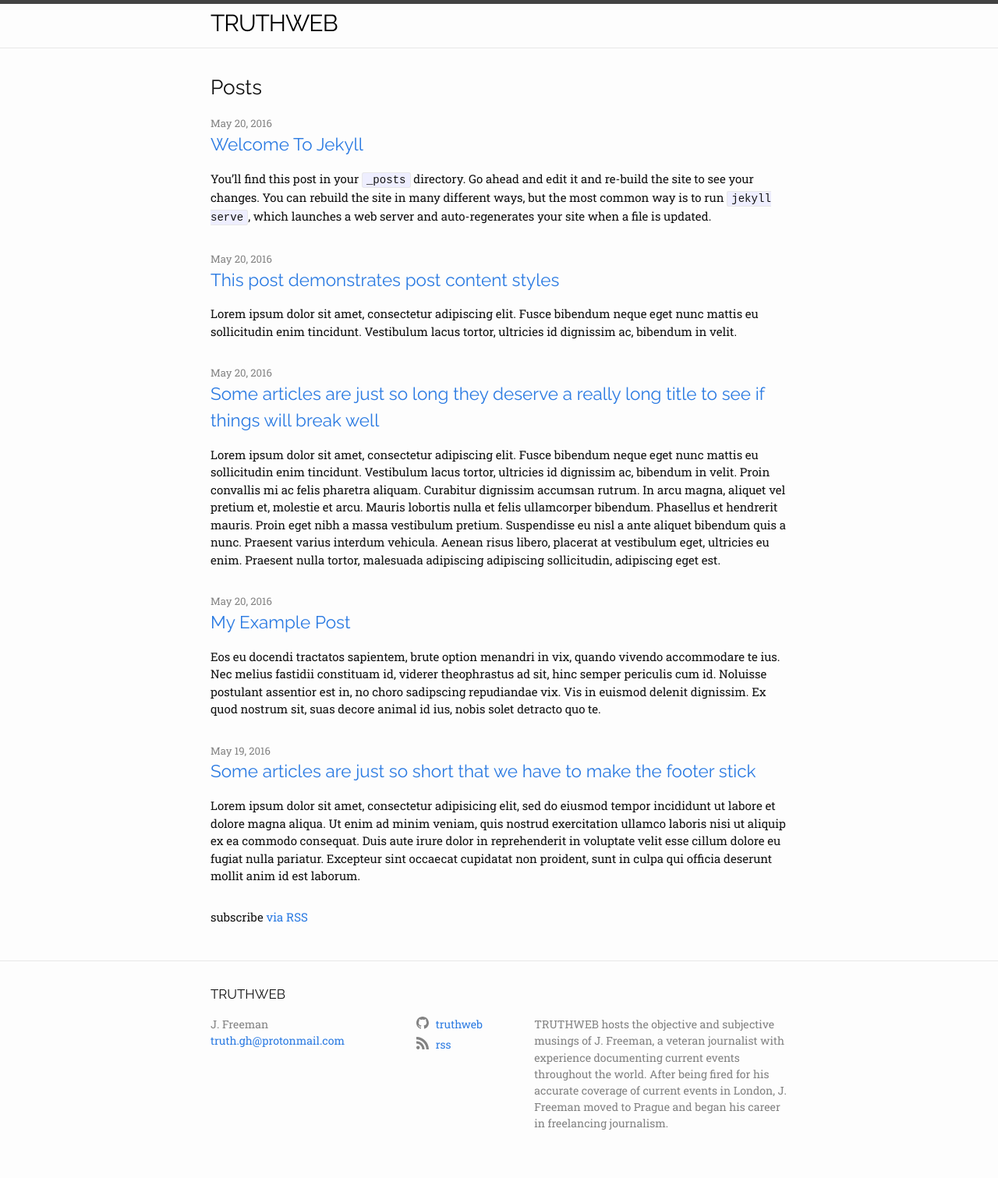
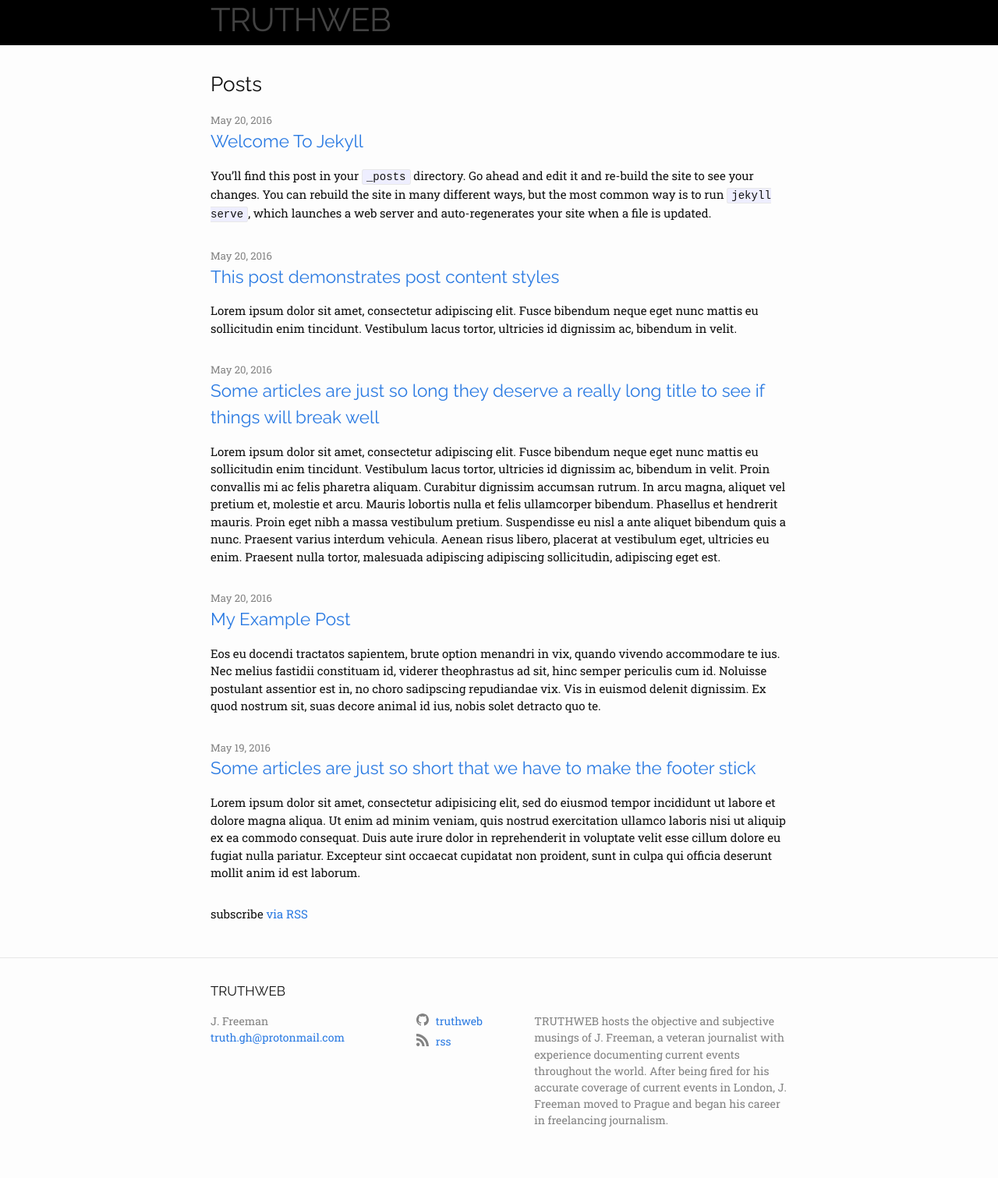
Before and after one commit to truthweb/truthweb.github.io, a Jekyll site: the page built from index.md, in a window 1280 px wide. Shown: the whole page at 78% size. Built offline with Jekyll 4.4.1, drawn with Linux system fonts in a browser that asks for light colours.

Commit message:
Updated header.

```diff
--- a/assets/main.scss
+++ b/assets/main.scss
@@ -16,7 +16,11 @@ h1, h2, h3, h4, h5, h6 {
 	font-family: 'Raleway', sans-serif;
 }
 .site-title {
-	@include relative-font-size(2);
+	font-size: 42px;
 	font-family: 'Raleway', sans-serif !important;
-	color: black;
 }
+.site-header {
+	border: 1px solid black;
+	background: black;
+	color: white !important;
+}
```
